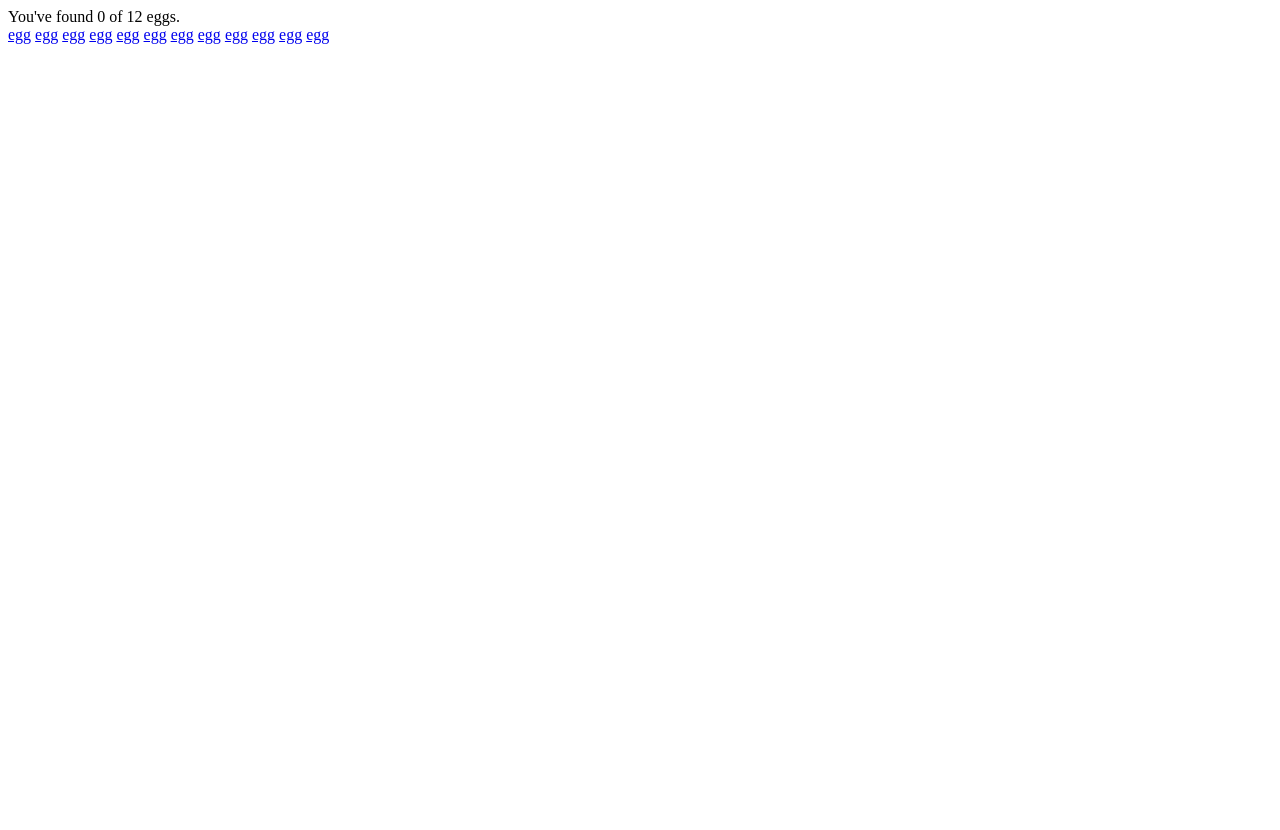
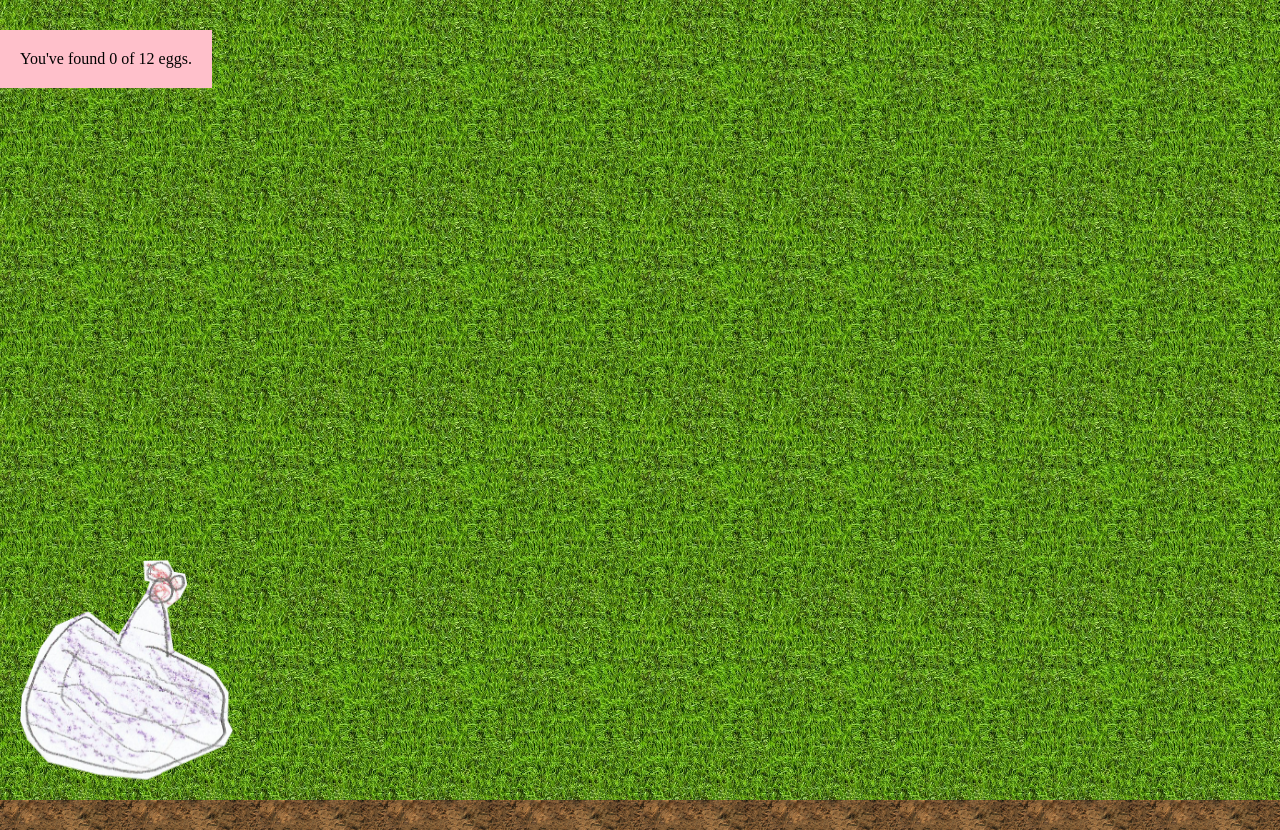
Before and after one commit to whatisclarity/egghunt, a plain HTML site: page index.html in a window 1280 px wide. Before the commit the page ends 800 px from the top, so only its background shows below. Drawn offline with Linux system fonts and the light colour scheme; the site is published under a folder, as on GitHub Pages, so addresses that start at the root find nothing.

Commit message:
Fix paths

```diff
--- a/index.html
+++ b/index.html
@@ -4,7 +4,7 @@
 <head>
   <meta charset="utf-8">
   <title>Fun Easter Egg Hunt by Ellie &amp; Dad</title>
-  <link rel="stylesheet" href="/css/styles.css?v=1.0">
+  <link rel="stylesheet" href="css/styles.css?v=1.0">
 </head>
 
 <body>
@@ -77,7 +77,7 @@
     <a href="#" onclick="putInBasket(this)" class="egg" style="background-image: url(img/12.png);">egg</a>
   </div>
 
-  <script src="/js/script.js"></script>
+  <script src="js/script.js"></script>
 
 </body>
 </html>
```
